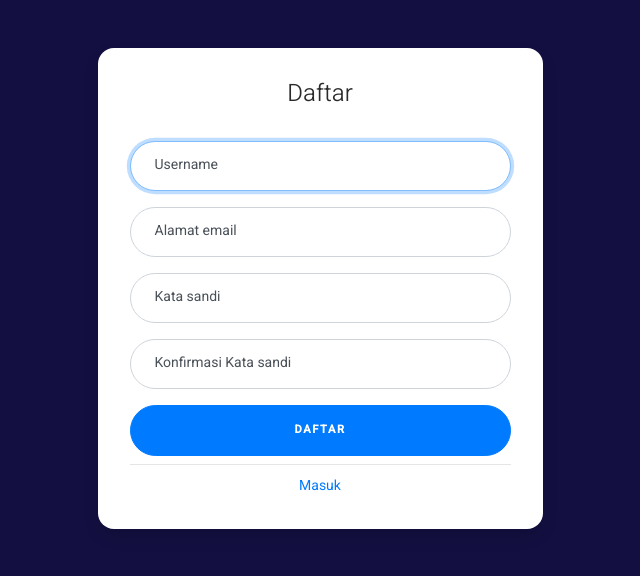
After one commit to mahsasavira/sewain.online, a CodeIgniter app: page /PWL/auth/daftar in a window 1280 px wide. The commit adds this page. Shown: the top 576 px of the page, without its empty margins (320-960 px from the left). Run offline with CodeIgniter, Linux system fonts and the light colour scheme.

Commit message:
Tambah tampilan login dan daftar

```diff
--- /dev/null
+++ b/application/controllers/Auth.php
@@ -0,0 +1,26 @@
+<?php
+
+class Auth extends CI_Controller
+{
+    function __construct()
+    {
+        parent::__construct();
+        //$this->load->model('Auth_model');
+    }
+
+    function index()
+    {
+        $data['title'] = 'Login';
+
+        $this->load->view('templates/header', $data);
+        $this->load->view('auth/index', $data);
+    }
+
+    function daftar()
+    {
+        $data['title'] = 'Daftar';
+
+        $this->load->view('templates/header', $data);
+        $this->load->view('auth/daftar', $data);
+    }
+}
--- /dev/null
+++ b/application/views/auth/daftar.php
@@ -0,0 +1,175 @@
+<style>
+:root {
+  --input-padding-x: 1.5rem;
+  --input-padding-y: .75rem;
+}
+
+body {
+  background: #130f40;
+}
+
+.card-signin {
+  border: 0;
+  border-radius: 1rem;
+  box-shadow: 0 0.5rem 1rem 0 rgba(0, 0, 0, 0.1);
+}
+
+.card-signin .card-title {
+  margin-bottom: 2rem;
+  font-weight: 300;
+  font-size: 1.5rem;
+}
+
+.card-signin .card-body {
+  padding: 2rem;
+}
+
+.form-signin {
+  width: 100%;
+}
+
+.form-signin .btn {
+  font-size: 80%;
+  border-radius: 5rem;
+  letter-spacing: .1rem;
+  font-weight: bold;
+  padding: 1rem;
+  transition: all 0.2s;
+}
+
+.form-label-group {
+  position: relative;
+  margin-bottom: 1rem;
+}
+
+.form-label-group input {
+  height: auto;
+  border-radius: 2rem;
+}
+
+.form-label-group>input,
+.form-label-group>label {
+  padding: var(--input-padding-y) var(--input-padding-x);
+}
+
+.form-label-group>label {
+  position: absolute;
+  top: 0;
+  left: 0;
+  display: block;
+  width: 100%;
+  margin-bottom: 0;
+  /* Override default `<label>` margin */
+  line-height: 1.5;
+  color: #495057;
+  border: 1px solid transparent;
+  border-radius: .25rem;
+  transition: all .1s ease-in-out;
+}
+
+.form-label-group input::-webkit-input-placeholder {
+  color: transparent;
+}
+
+.form-label-group input:-ms-input-placeholder {
+  color: transparent;
+}
+
+.form-label-group input::-ms-input-placeholder {
+  color: transparent;
+}
+
+.form-label-group input::-moz-placeholder {
+  color: transparent;
+}
+
+.form-label-group input::placeholder {
+  color: transparent;
+}
+
+.form-label-group input:not(:placeholder-shown) {
+  padding-top: calc(var(--input-padding-y) + var(--input-padding-y) * (2 / 3));
+  padding-bottom: calc(var(--input-padding-y) / 3);
+}
+
+.form-label-group input:not(:placeholder-shown)~label {
+  padding-top: calc(var(--input-padding-y) / 3);
+  padding-bottom: calc(var(--input-padding-y) / 3);
+  font-size: 12px;
+  color: #777;
+}
+
+.btn-google {
+  color: white;
+  background-color: #ea4335;
+}
+
+.btn-facebook {
+  color: white;
+  background-color: #3b5998;
+}
+
+/* Fallback for Edge
+-------------------------------------------------- */
+
+@supports (-ms-ime-align: auto) {
+  .form-label-group>label {
+    display: none;
+  }
+  .form-label-group input::-ms-input-placeholder {
+    color: #777;
+  }
+}
+
+/* Fallback for IE
+-------------------------------------------------- */
+
+@media all and (-ms-high-contrast: none),
+(-ms-high-contrast: active) {
+  .form-label-group>label {
+    display: none;
+  }
+  .form-label-group input:-ms-input-placeholder {
+    color: #777;
+  }
+}
+
+</style>
+  <div class="container">
+
+    <div class="row">
+      <div class="col-sm-9 col-md-7 col-lg-5 mx-auto">
+        <div class="card card-signin my-5">
+          <div class="card-body">
+            <h5 class="card-title text-center">Daftar</h5>
+            <form class="form-signin">
+            <div class="form-label-group">
+                <input type="text" id="inputUsername" class="form-control" placeholder="Username" required autofocus>
+                <label for="inputUsername">Username</label>
+              </div>
+              <div class="form-label-group">
+                <input type="email" id="inputEmail" class="form-control" placeholder="Alamat email" required>
+                <label for="inputEmail">Alamat email</label>
+              </div>
+
+
+              <div class="form-label-group">
+                <input type="password" id="inputPassword" class="form-control" placeholder="Kata sandi" required>
+                <label for="inputPassword">Kata sandi</label>
+              </div>
+              <div class="form-label-group">
+                <input type="password" id="inputPassword2" class="form-control" placeholder="Konfirmasi Kata sandi" required>
+                <label for="inputPassword2">Konfirmasi Kata sandi</label>
+              </div>
+
+              <button class="btn btn-lg btn-primary btn-block text-uppercase" type="submit">Daftar</button>
+              <hr class="my-2">
+              <div class="d-flex justify-content-center">
+                <a href="<?= base_url('auth'); ?>">Masuk</a>
+              </div>
+            </form>
+          </div>
+        </div>
+      </div>
+    </div>
+  </div>
--- a/application/views/templates/navbar.php
+++ b/application/views/templates/navbar.php
@@ -41,7 +41,7 @@
                 </li>
 
                 <li class="nav-item">
-                  <a href="#" class="icons">
+                  <a href="<?= base_url('auth'); ?>" class="icons">
                     <i class="ti-shift-right" aria-hidden="true"></i>
                   </a>
                 </li>
```
Also changed, not shown: application/views/auth/index.php (added, +165 -0 lines).
